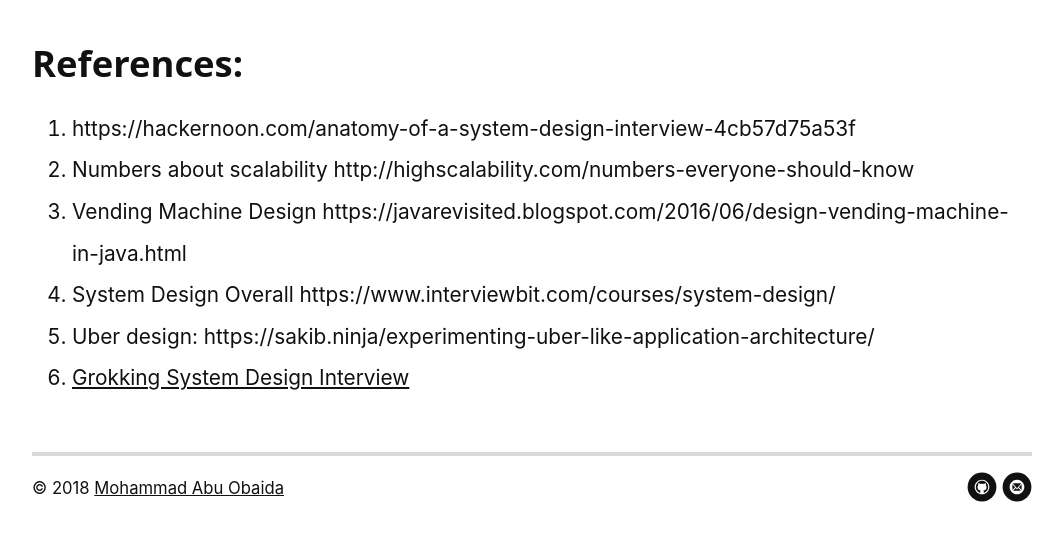
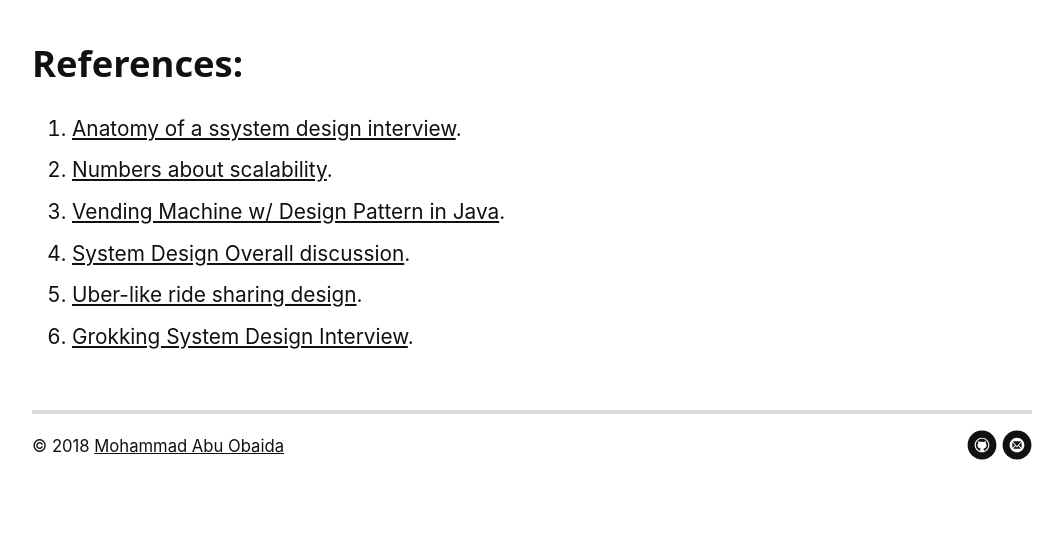
Before and after one commit to summonersRift/summonersrift.github.io, a Jekyll site: the page built from _posts/2018-08-14-System-Design.md, in a window 1280 px wide and 900 px high, scrolled down 4147 px, cut to the strip 307-848 px from the top of the window. Shown: the whole strip, without its empty margins (108-1171 px from the left). Built offline with Jekyll 4.4.1, drawn with Linux system fonts in a browser that asks for light colours; nearby versions of some CDN libraries; our own code applies the rules of GitHub Pages for plain Markdown files; a file with an impossible date is left out.

Commit message:
Update 2018-08-14-System-Design.md

```diff
--- a/_posts/2018-08-14-System-Design.md
+++ b/_posts/2018-08-14-System-Design.md
@@ -104,9 +104,9 @@
 alt="Techlead Desig nPattern" width="240" height="180" border="10" /></a>
 
 ### References:
-1. https://hackernoon.com/anatomy-of-a-system-design-interview-4cb57d75a53f
-1. Numbers about scalability http://highscalability.com/numbers-everyone-should-know
-1. Vending Machine Design https://javarevisited.blogspot.com/2016/06/design-vending-machine-in-java.html
-1. System Design Overall https://www.interviewbit.com/courses/system-design/
-1. Uber design: https://sakib.ninja/experimenting-uber-like-application-architecture/
-1. [Grokking System Design Interview](https://www.educative.io/collection/5668639101419520/5649050225344512)
+1. [Anatomy of a ssystem design interview](https://hackernoon.com/anatomy-of-a-system-design-interview-4cb57d75a53f).
+1. [Numbers about scalability](http://highscalability.com/numbers-everyone-should-know).
+1. [Vending Machine w/ Design Pattern in Java](https://javarevisited.blogspot.com/2016/06/design-vending-machine-in-java.html).
+1. [System Design Overall discussion](https://www.interviewbit.com/courses/system-design/).
+1. [Uber-like ride sharing design](https://sakib.ninja/experimenting-uber-like-application-architecture/).
+1. [Grokking System Design Interview](https://www.educative.io/collection/5668639101419520/5649050225344512).
```
